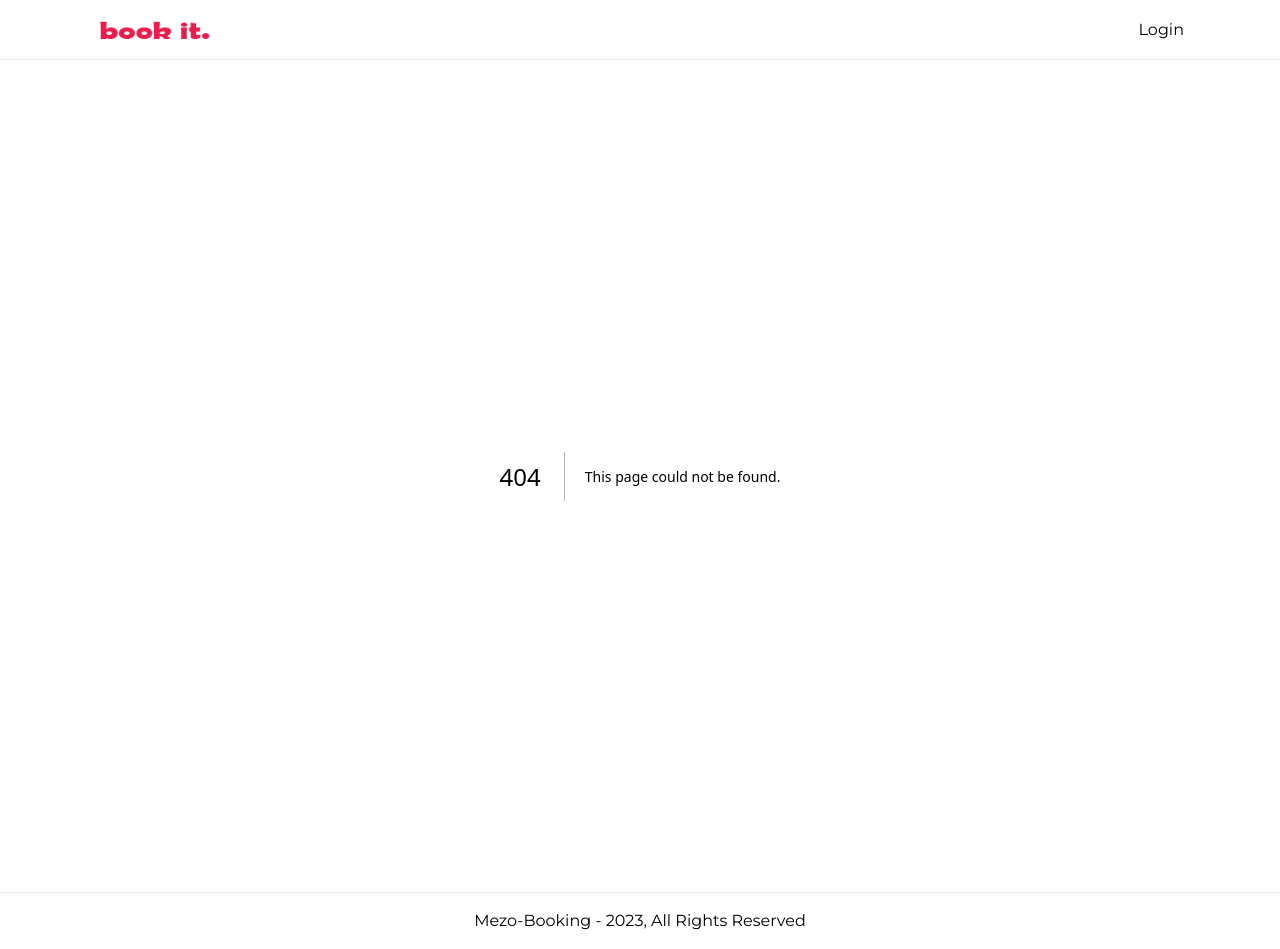
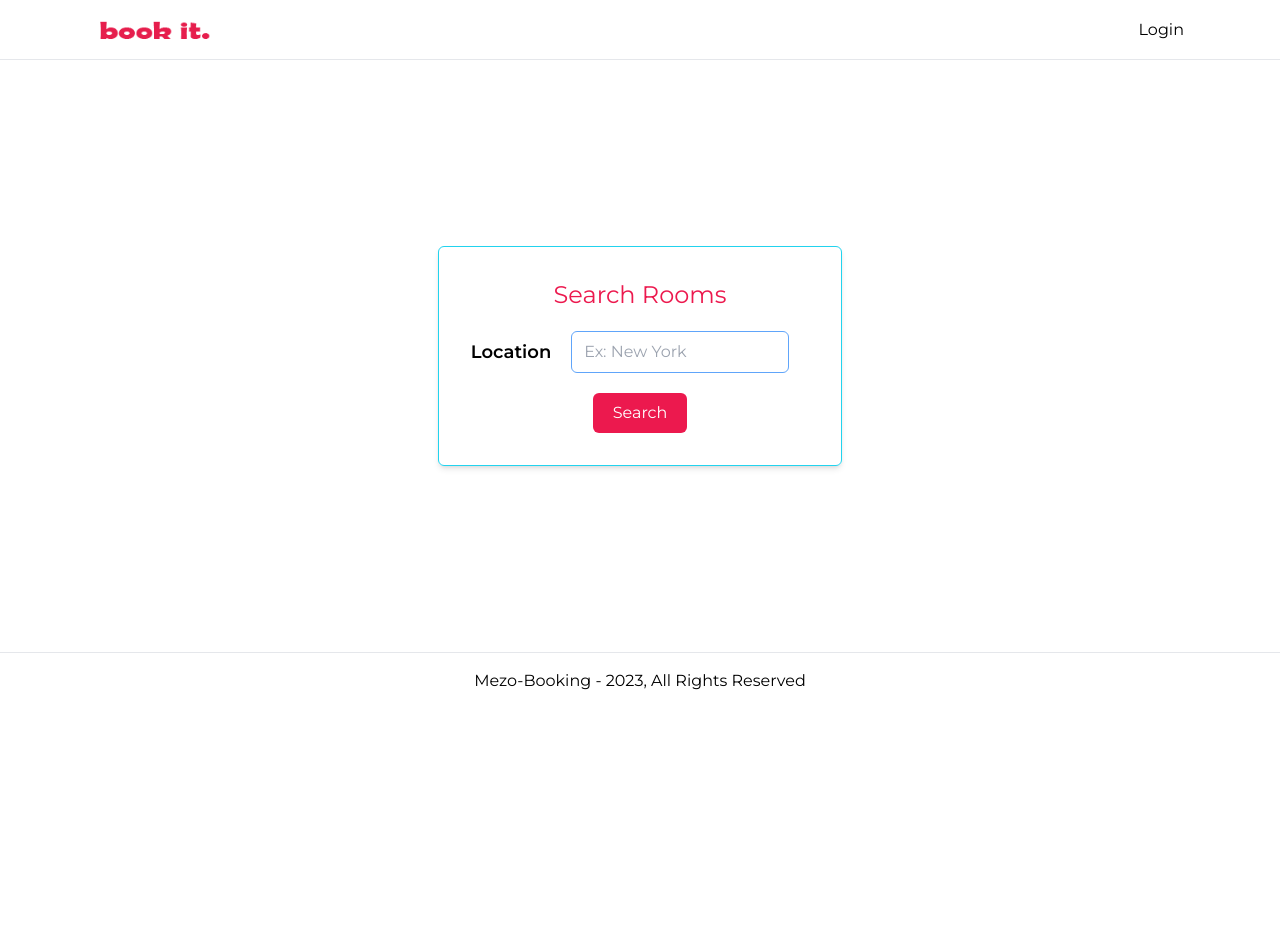
Before and after one commit to MezoAli/mezo-booking, a Next.js app: page /search in a window 1280 px wide. Before the commit this address had no page. After the commit the page ends 800 px from the top, so only its background shows below. Built offline with nearby package versions, Linux system fonts and the light colour scheme.

Commit message:
create search page and implement search functionality using location

```diff
--- a/src/app/globals.css
+++ b/src/app/globals.css
@@ -4,17 +4,17 @@
 
 .pagination {
   display: flex;
-  gap: 20px;
   justify-content: center;
+  gap: 1px;
   align-items: center;
 }
 
 .pagination > li {
-  border: 1px solid black;
+  border: 1px solid rgb(128, 120, 120);
   padding: 10px;
 }
 
 .pagination > li.active {
-  background-color: blue;
+  background-color: #ec194e;
   color: white;
 }
--- a/src/app/page.tsx
+++ b/src/app/page.tsx
@@ -1,17 +1,19 @@
 import RoomsGrid from "@/components/RoomsGrid";
 import PaddingContainer from "../components/PaddingContainer";
+import Link from "next/link";
 
 interface HomePageProps {
   params: {};
   searchParams: {
     page: string;
+    location?: string;
   };
 }
 
-const getAllRooms = async (pageNum: string = "1") => {
+const getAllRooms = async (pageNum: string = "1", location: string = "") => {
   try {
     const response = await fetch(
-      `${process.env.SITE_URL}/api/rooms?page=${pageNum}`,
+      `${process.env.SITE_URL}/api/rooms?page=${pageNum}&location=${location}`,
       {
         next: {
           revalidate: 120,
@@ -29,10 +31,20 @@ const getAllRooms = async (pageNum: string = "1") => {
 export default async function Home({ params, searchParams }: HomePageProps) {
   console.log(searchParams);
 
-  const data = await getAllRooms(searchParams.page);
+  const data = await getAllRooms(searchParams.page, searchParams.location);
 
   return (
     <PaddingContainer>
+      <div className="flex justify-between items-center text-2xl my-6">
+        <h3 className="font-semibold">All Rooms</h3>
+        <Link
+          href="/search"
+          className="underline underline-offset-2 text-[#EC194E] mb-4"
+        >
+          Search Room
+        </Link>
+      </div>
+
       <RoomsGrid data={data} />
     </PaddingContainer>
   );
--- /dev/null
+++ b/src/app/search/page.tsx
@@ -0,0 +1,52 @@
+"use client";
+
+import { useRouter } from "next/navigation";
+import { FormEvent, useState } from "react";
+import { toast } from "react-toastify";
+
+const SearchPage = () => {
+  const [location, setLocation] = useState("");
+  const router = useRouter();
+
+  const handleSubmit = (e: FormEvent<HTMLFormElement>) => {
+    e.preventDefault();
+    if (location.trim() === "") {
+      toast.error("Please enter valid inputs");
+    } else {
+      router.push(`/?location=${location}`);
+    }
+  };
+  return (
+    <div className="flex justify-center items-center h-[70vh]">
+      <div className="border border-cyan-400 shadow-md rounded-md p-8 flex flex-col gap-5 justify-center items-center">
+        <h3 className="text-2xl text-[#EC194E]">Search Rooms</h3>
+        <form
+          className="flex flex-col gap-5 justify-center items-center"
+          onSubmit={handleSubmit}
+        >
+          <div className="flex justify-between items-center w-full">
+            <label htmlFor="location" className="text-lg font-semibold">
+              Location
+            </label>
+            <input
+              type="text"
+              placeholder="Ex: New York"
+              id="location"
+              value={location}
+              onChange={(e) => setLocation(e.target.value)}
+              className="border border-blue-400 px-3 py-2 focus:outline-none focus:border-blue-600 rounded-md mx-5"
+            />
+          </div>
+          <button
+            type="submit"
+            className="rounded-md bg-[#EC194E] text-white px-5 py-2"
+          >
+            Search
+          </button>
+        </form>
+      </div>
+    </div>
+  );
+};
+
+export default SearchPage;
--- a/src/components/RoomCard.tsx
+++ b/src/components/RoomCard.tsx
@@ -37,7 +37,7 @@ const RoomCard = ({ room }: RoomCardProps) => {
         <span id="no_of_reviews">({room?.reviews?.length} Reviews)</span>
 
         <Link
-          className="bg-blue-400 rounded-md px-3 py-2 w-fit text-center"
+          className="bg-[#EC194E] rounded-md px-3 py-2 w-fit text-center text-white"
           href={`/rooms/${room._id}`}
         >
           View Details
--- a/src/components/RoomsGrid.tsx
+++ b/src/components/RoomsGrid.tsx
@@ -17,6 +17,8 @@ const RoomsGrid = ({ data }: RoomGridProps) => {
   const router = useRouter();
   const pageNumber = Number(page) || 1;
   const dispatch = useAppDispatch();
+  console.log(data);
+
   useEffect(() => {
     dispatch(
       addAllRooms({
@@ -33,12 +35,12 @@ const RoomsGrid = ({ data }: RoomGridProps) => {
   };
   return (
     <>
+      {data?.rooms?.length === 0 && (
+        <div className="text-center text-2xl text-red-600 my-8">
+          <p>No Rooms Found</p>
+        </div>
+      )}
       <div className="grid grid-cols-1 md:grid-cols-2 lg:grid-cols-4 gap-5">
-        {data?.rooms?.length === 0 && (
-          <div className="text-center text-3xl text-red-600">
-            <p>No Rooms Found</p>
-          </div>
-        )}
         {data.rooms?.map((room: any) => {
           return <RoomCard key={room._id} room={room} />;
         })}
```
